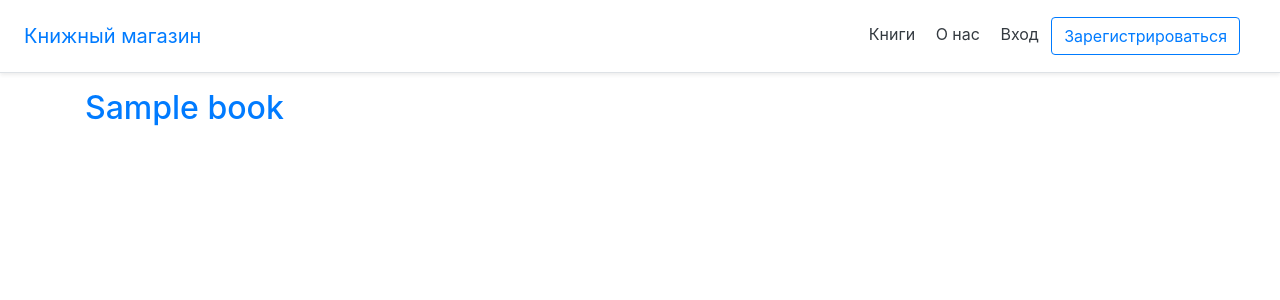
After one commit to khalikovartur/bookstore, a Django app: page /books/ in a window 1280 px wide. The commit adds this page. Shown: the top 300 px of the page. Run offline with Django 3.2, Linux system fonts and the light colour scheme; tables that the repository leaves empty hold one stand-in row (values such as "Sample post"); some libraries are stand-ins or nearby versions.

Commit message:
added app books ch10

```diff
--- /dev/null
+++ b/books/apps.py
@@ -0,0 +1,5 @@
+from django.apps import AppConfig
+
+
+class BooksConfig(AppConfig):
+    name = 'books'
--- /dev/null
+++ b/books/models.py
@@ -0,0 +1,18 @@
+import uuid
+from django.db import models
+from django.urls import reverse
+
+class Book(models.Model):
+    id = models.UUIDField(
+        primary_key=True,
+        default=uuid.uuid4,
+        editable=False)
+    title = models.CharField(max_length=200)
+    author = models.CharField(max_length=200)
+    price = models.DecimalField(max_digits=6, decimal_places=2)
+
+    def __str__(self):
+        return self.title
+
+    def get_absolute_url(self):
+        return reverse('book_detail', args=[str(self.id)])
--- /dev/null
+++ b/books/urls.py
@@ -0,0 +1,7 @@
+from django.urls import path
+from .views import BookListView, BookDetailView
+
+urlpatterns = [
+    path('', BookListView.as_view(), name='book_list'),
+    path('<uuid:pk>', BookDetailView.as_view(), name='book_detail'),
+]
--- /dev/null
+++ b/books/views.py
@@ -0,0 +1,13 @@
+from django.views.generic import ListView, DetailView
+
+from . models import Book
+
+class BookListView(ListView):
+    model = Book
+    context_object_name = 'book_list'
+    template_name = 'books/book_list.html'
+
+class BookDetailView(DetailView):
+    model = Book
+    context_object_name = 'book'
+    template_name = 'books/book_detail.html'
--- a/bookstore_project/settings.py
+++ b/bookstore_project/settings.py
@@ -47,6 +47,7 @@ INSTALLED_APPS = [
     #Local
     'users.apps.UsersConfig',
     'pages.apps.PagesConfig',
+    'books.apps.BooksConfig',
 ]
 
 MIDDLEWARE = [
--- a/bookstore_project/urls.py
+++ b/bookstore_project/urls.py
@@ -20,4 +20,5 @@ urlpatterns = [
     path('admin/', admin.site.urls),
     path('accounts/', include('allauth.urls')),
     path('', include('pages.urls')),
+    path('books/', include('books.urls')),
 ]
--- a/templates/_base.html
+++ b/templates/_base.html
@@ -15,6 +15,7 @@
       <a href="{% url 'home' %}" class="navbar-brand my-0 mr-md-auto
       font-weight-normal">Книжный магазин</a>
       <nav class="my-2 my-md-0 mr-md-3">
+        <a class="p-2 text-dark" href="{% url 'book_list' %}">Книги</a>
         <a class="p-2 text-dark" href="{% url 'about' %}">О нас</a>
         {% if user.is_authenticated %}
           <a class="p-2 text-dark" href="{% url 'account_logout' %}">Выход</a>
--- /dev/null
+++ b/templates/books/book_list.html
@@ -0,0 +1,11 @@
+{% extends '_base.html' %}
+
+{% block title %}Книги{% endblock title %}
+
+{% block content %}
+  {% for book in book_list %}
+    <div>
+      <h2><a href="{{ book.get_absolute_url }}">{{ book.title }}</a></h2>
+    </div>
+  {% endfor %}
+{% endblock content %}
```
Also changed, not shown: books/admin.py (added, +7 -0 lines), books/tests.py (added, +30 -0 lines), templates/books/book_detail.html (added, +11 -0 lines), books/__init__.py (added), books/migrations/0001_initial.py (added), books/migrations/__init__.py (added).
